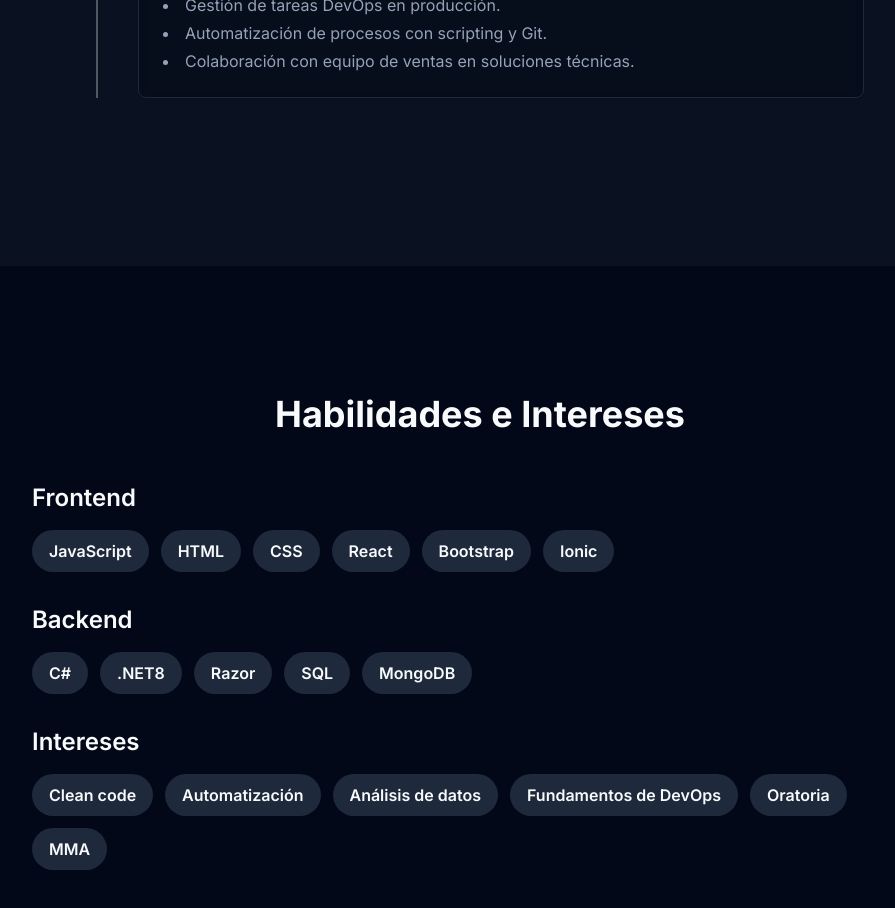
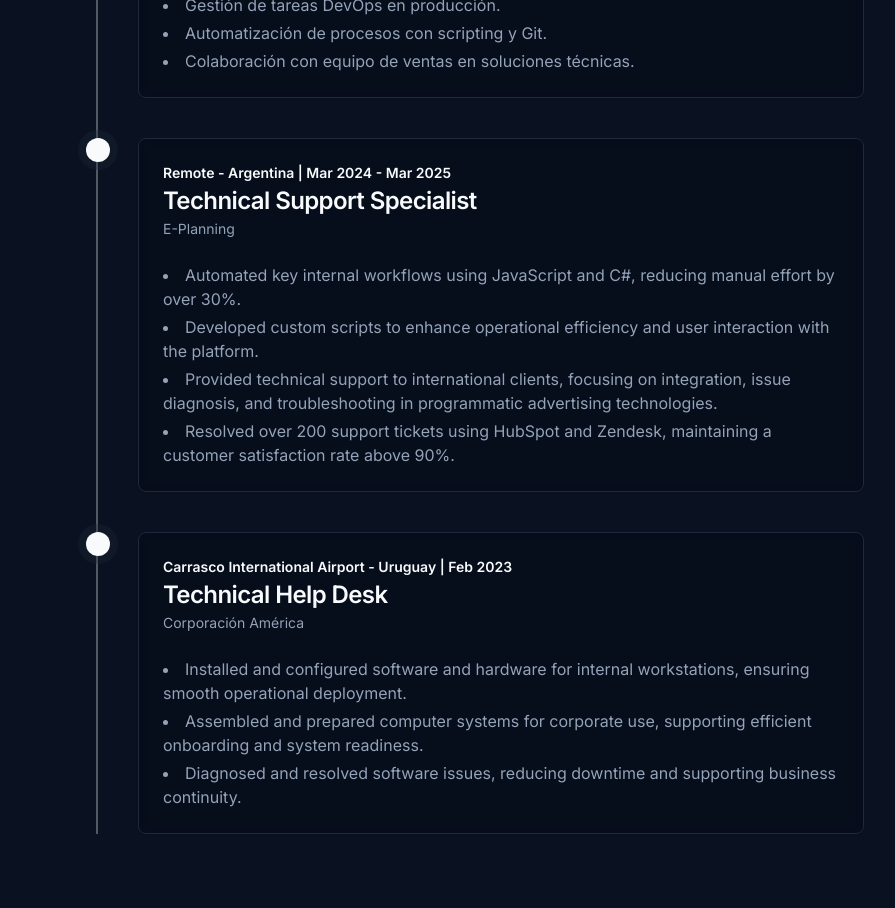
Before and after one commit to Juan03-e/JuanEstevaDev, a React (Vite) app: page / in a window 1280 px wide. Shown: the part 2300-3208 px from the top of the page, without its empty margins (160-1055 px from the left). Built offline with nearby package versions, Linux system fonts and the light colour scheme.

Commit message:
Add experience section enhancements
Add scroll animation and new experiences to the experience section.

```diff
--- a/src/components/Experience.tsx
+++ b/src/components/Experience.tsx
@@ -1,5 +1,6 @@
 
 import { Card, CardContent, CardHeader, CardTitle, CardDescription } from "@/components/ui/card";
+import { useState, useEffect, useRef } from "react";
 
 const experienceData = [
   {
@@ -26,7 +27,87 @@ const experienceData = [
       "Colaboración con equipo de ventas en soluciones técnicas.",
     ],
   },
+  {
+    role: "Technical Support Specialist",
+    company: "E-Planning",
+    period: "Remote - Argentina | Mar 2024 - Mar 2025",
+    tasks: [
+      "Automated key internal workflows using JavaScript and C#, reducing manual effort by over 30%.",
+      "Developed custom scripts to enhance operational efficiency and user interaction with the platform.",
+      "Provided technical support to international clients, focusing on integration, issue diagnosis, and troubleshooting in programmatic advertising technologies.",
+      "Resolved over 200 support tickets using HubSpot and Zendesk, maintaining a customer satisfaction rate above 90%."
+    ],
+  },
+  {
+    role: "Technical Help Desk",
+    company: "Corporación América",
+    period: "Carrasco International Airport - Uruguay | Feb 2023",
+    tasks: [
+      "Installed and configured software and hardware for internal workstations, ensuring smooth operational deployment.",
+      "Assembled and prepared computer systems for corporate use, supporting efficient onboarding and system readiness.",
+      "Diagnosed and resolved software issues, reducing downtime and supporting business continuity."
+    ],
+  },
 ];
+
+type Job = (typeof experienceData)[0];
+
+const ExperienceItem = ({ job, index }: { job: Job; index: number }) => {
+  const [isVisible, setIsVisible] = useState(false);
+  const itemRef = useRef<HTMLDivElement>(null);
+
+  useEffect(() => {
+    const observer = new IntersectionObserver(
+      ([entry]) => {
+        if (entry.isIntersecting) {
+          setIsVisible(true);
+          observer.unobserve(entry.target);
+        }
+      },
+      { threshold: 0.1 }
+    );
+
+    const currentRef = itemRef.current;
+    if (currentRef) {
+      observer.observe(currentRef);
+    }
+
+    return () => {
+      if (currentRef) {
+        observer.unobserve(currentRef);
+      }
+    };
+  }, []);
+
+  return (
+    <div
+      ref={itemRef}
+      className={`transition-all duration-700 ease-out ${
+        isVisible ? "opacity-100 translate-y-0" : "opacity-0 translate-y-5"
+      }`}
+      style={{ transitionDelay: `${index * 150}ms` }}
+    >
+      <div className="mb-10 ml-6">
+        <span className="absolute flex items-center justify-center w-6 h-6 bg-primary rounded-full -left-3 ring-8 ring-secondary/30"></span>
+        <Card className="ml-4 border-border bg-background/50 backdrop-blur-sm">
+          <CardHeader>
+            <p className="text-sm font-semibold text-primary">{job.period}</p>
+            <CardTitle>{job.role}</CardTitle>
+            <CardDescription>{job.company}</CardDescription>
+          </CardHeader>
+          <CardContent>
+            <ul className="list-disc list-inside text-muted-foreground space-y-1">
+              {job.tasks.map((task, i) => (
+                <li key={i}>{task}</li>
+              ))}
+            </ul>
+          </CardContent>
+        </Card>
+      </div>
+    </div>
+  );
+};
+
 
 const Experience = () => {
   return (
@@ -35,22 +116,7 @@ const Experience = () => {
         <h2 className="text-4xl font-bold text-center mb-12">Experiencia Laboral</h2>
         <div className="relative max-w-3xl mx-auto border-l-2 border-primary/30">
           {experienceData.map((job, index) => (
-            <div key={index} className="mb-10 ml-6">
-              <span className="absolute flex items-center justify-center w-6 h-6 bg-primary rounded-full -left-3 ring-8 ring-secondary/30">
-              </span>
-              <Card className="ml-4 border-border bg-background/50 backdrop-blur-sm">
-                <CardHeader>
-                  <p className="text-sm font-semibold text-primary">{job.period}</p>
-                  <CardTitle>{job.role}</CardTitle>
-                  <CardDescription>{job.company}</CardDescription>
-                </CardHeader>
-                <CardContent>
-                  <ul className="list-disc list-inside text-muted-foreground space-y-1">
-                    {job.tasks.map((task, i) => <li key={i}>{task}</li>)}
-                  </ul>
-                </CardContent>
-              </Card>
-            </div>
+            <ExperienceItem key={index} job={job} index={index} />
           ))}
         </div>
       </div>
```
